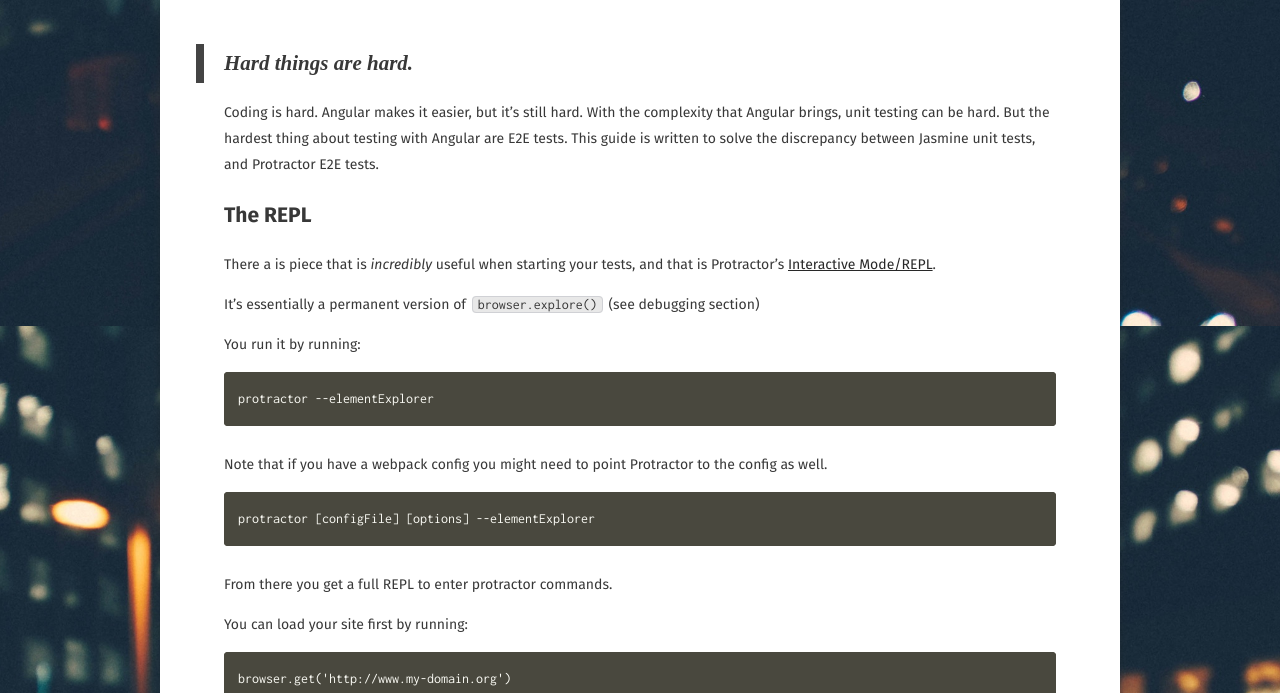
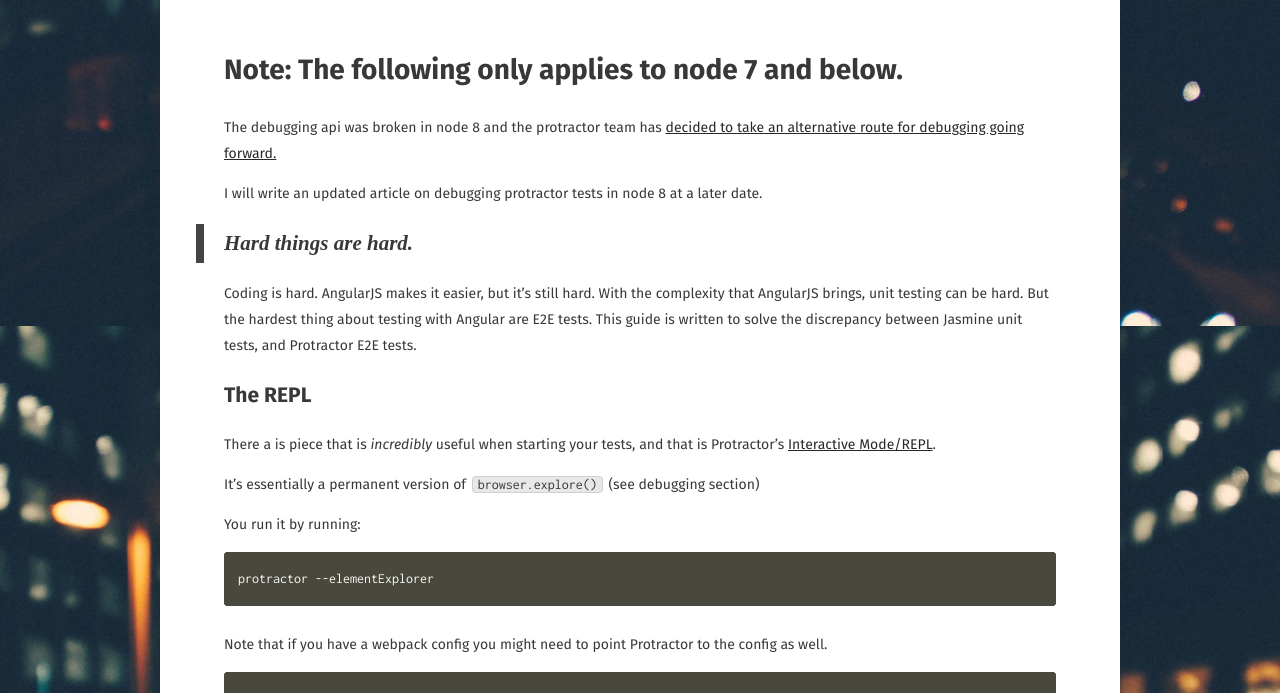
Before and after one commit to AlexSwensen/alexswensen.io-old, a Jekyll site: the page built from _posts/2017-06-15-writing-e2e-tests-with-protractor.markdown, in a window 1280 px wide and 900 px high, scrolled down 367 px, cut to the strip 207-900 px from the top of the window. Built offline with Jekyll 4.4.1, drawn with Linux system fonts in a browser that asks for light colours; comment, search, counter and statistics services are not loaded.

Commit message:
Update post with notes about node 8

```diff
--- a/_posts/2017-06-15-writing-e2e-tests-with-protractor.markdown
+++ b/_posts/2017-06-15-writing-e2e-tests-with-protractor.markdown
@@ -2,17 +2,22 @@
 layout: post
 title: "Writing E2E Tests With Protractor"
 date: 2017-06-15T17:12:37-05:00
-excerpt: "Coding is hard. Angular makes it easier, but it's still hard. With the complexity that Angular brings, unit testing can be hard. But the hardest thing about testing with Angular are E2E tests. This guide is written to solve the discrepancy between Jasmine unit tests, and Protractor E2E tests."
+excerpt: "Coding is hard. AngularJS makes it easier, but it's still hard. With the complexity that AngularJS brings, unit testing can be hard. But the hardest thing about testing with Angular are E2E tests. This guide is written to solve the discrepancy between Jasmine unit tests, and Protractor E2E tests."
 tags: [angular, tests, protractor]
 feature: https://i.imgur.com/9gkw6P7.jpg
 comments: true
 ---
 
+# Note: The following only applies to node 7 and below.
+
+The debugging api was broken in node 8 and the protractor team has [decided to take an alternative route for debugging going forward.](https://github.com/angular/protractor/issues/4307#issuecomment-346507942)
+
+I will write an updated article on debugging protractor tests in node 8 at a later date.
 
 >## Hard things are hard.
 
-Coding is hard. Angular makes it easier, but it's still hard. With the
-complexity that Angular brings, unit testing can be hard. But the
+Coding is hard. AngularJS makes it easier, but it's still hard. With the
+complexity that AngularJS brings, unit testing can be hard. But the
 hardest thing about testing with Angular are E2E tests. This guide
 is written to solve the discrepancy between Jasmine unit tests, and
 Protractor E2E tests.
```
